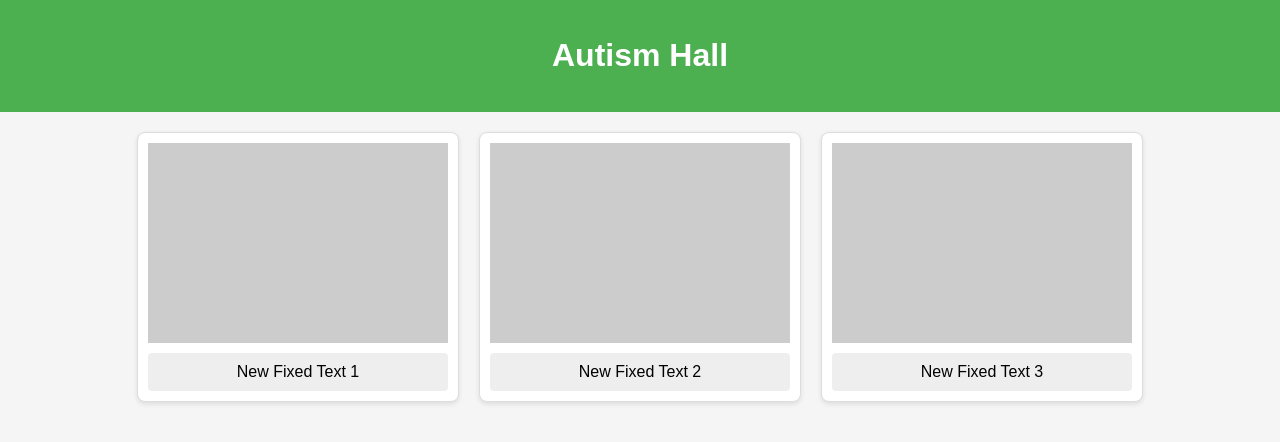
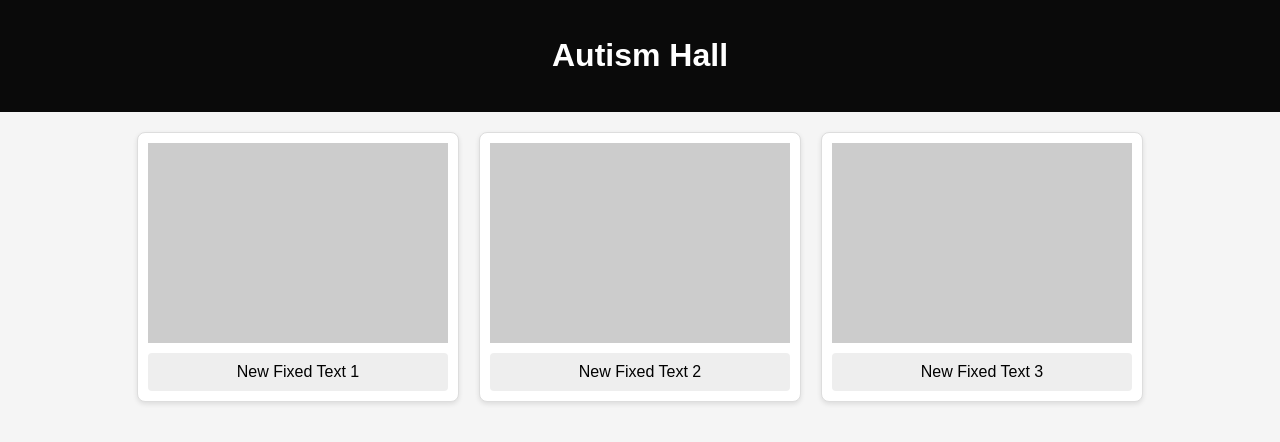
Before and after one commit to itshe1zen/scythechat, a plain HTML site: page index.html in a window 1280 px wide. Drawn offline with Linux system fonts and the light colour scheme.

Commit message:
Update styles.css

```diff
--- a/styles.css
+++ b/styles.css
@@ -6,7 +6,7 @@ body {
 }
 
 header {
-    background-color: #4CAF50;
+    background-color: #0a0a0a;
     color: white;
     text-align: center;
     padding: 1em 0;
```
